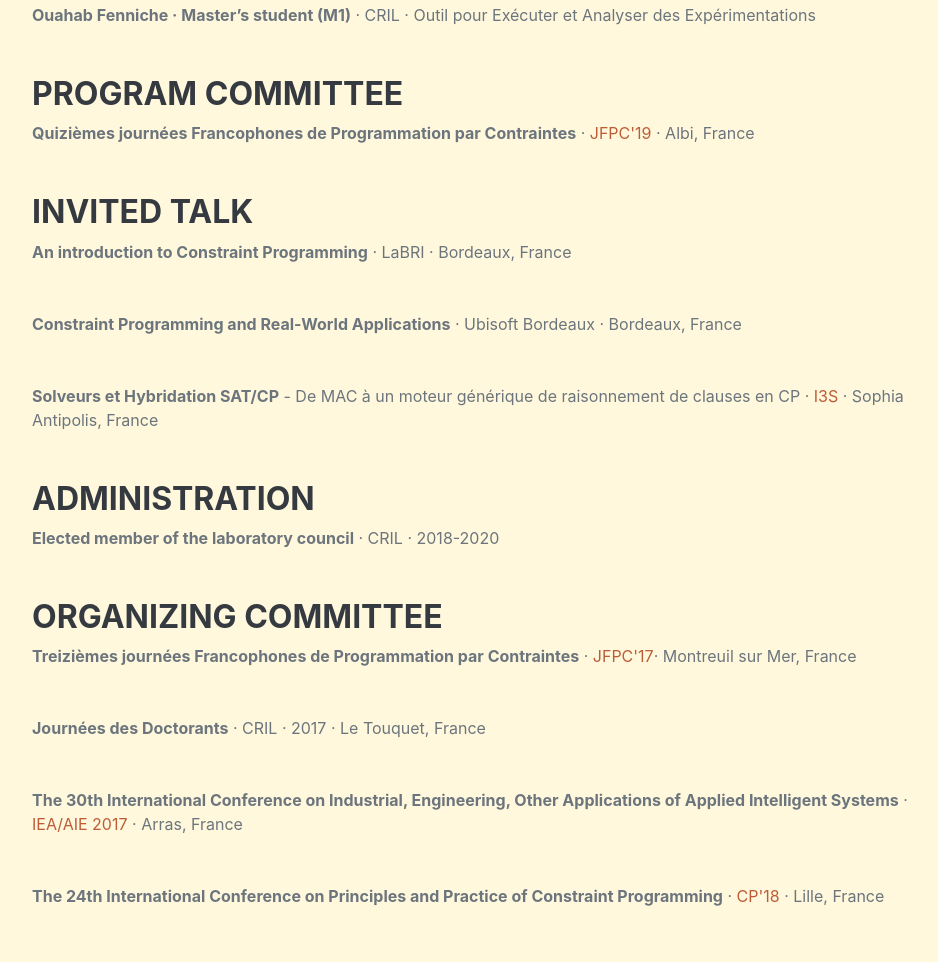
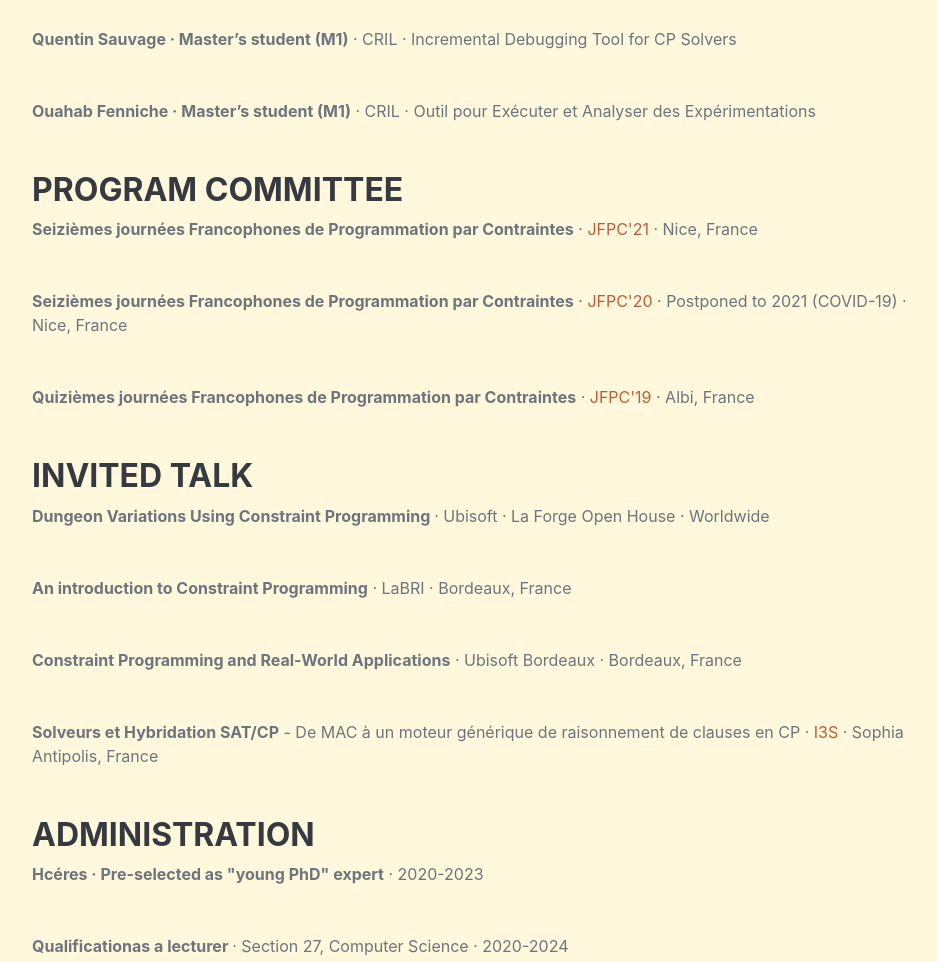
Before and after one commit to gglorian/gglorian.github.io, a plain HTML site: page index.html in a window 1280 px wide. Shown: the part 6119-7081 px from the top of the page, without its empty margins (288-1226 px from the left). Drawn offline with nearby package versions, Linux system fonts and the light colour scheme; files whose address does not match are found by name; a web font is replaced by a local one.

Commit message:
CV updated

```diff
--- a/index.html
+++ b/index.html
@@ -534,10 +534,14 @@
             <h3>Supervising</h3>
             <div class="d-flex flex-column flex-md-row justify-content-between mb-5">
                 <div class="flex-grow-1">
+                    <b>Hugo Martin · Master’s student (M2) End-of-studies Internship</b> · LaBRI & Ubisoft · Procedural Generation Of Narrative Content
+                </div>
+            </div>
+            <div class="d-flex flex-column flex-md-row justify-content-between mb-5">
+                <div class="flex-grow-1">
                     <b>Quentin Sauvage · Master’s student (M1)</b> · CRIL · Incremental Debugging Tool for CP Solvers
                 </div>
             </div>
-
             <div class="d-flex flex-column flex-md-row justify-content-between mb-5">
                 <div class="flex-grow-1">
                     <b>Ouahab Fenniche · Master’s student (M1)</b> · CRIL · Outil pour Exécuter et Analyser des
@@ -548,6 +552,18 @@
             <h3>Program Committee</h3>
             <div class="d-flex flex-column flex-md-row justify-content-between mb-5">
                 <div class="flex-grow-1">
+                    <b>Seizièmes journées Francophones de Programmation par Contraintes</b> ·
+                    <a href="https://jfpc2019.mines-albi.fr/">JFPC'21</a> · Nice, France
+                </div>
+            </div>
+            <div class="d-flex flex-column flex-md-row justify-content-between mb-5">
+                <div class="flex-grow-1">
+                    <b>Seizièmes journées Francophones de Programmation par Contraintes</b> ·
+                    <a href="https://jfpc2019.mines-albi.fr/">JFPC'20</a> · Postponed to 2021 (COVID-19) · Nice, France
+                </div>
+            </div>
+            <div class="d-flex flex-column flex-md-row justify-content-between mb-5">
+                <div class="flex-grow-1">
                     <b>Quizièmes journées Francophones de Programmation par Contraintes</b> ·
                     <a href="https://jfpc2019.mines-albi.fr/">JFPC'19</a> · Albi, France
                 </div>
@@ -555,6 +571,11 @@
 
 
             <h3>Invited Talk</h3>
+            <div class="d-flex flex-column flex-md-row justify-content-between mb-5">
+                <div class="flex-grow-1">
+                    <b>Dungeon Variations Using Constraint Programming </b> · Ubisoft · La Forge Open House · Worldwide
+                </div>
+            </div>
             <div class="d-flex flex-column flex-md-row justify-content-between mb-5">
                 <div class="flex-grow-1">
                     <b>An introduction to Constraint Programming</b> · LaBRI · Bordeaux, France
@@ -573,6 +594,16 @@
             </div>
 
             <h3>Administration</h3>
+            <div class="d-flex flex-column flex-md-row justify-content-between mb-5">
+                <div class="flex-grow-1">
+                    <b>Hcéres · Pre-selected as "young PhD" expert</b> · 2020-2023
+                </div>
+            </div>
+            <div class="d-flex flex-column flex-md-row justify-content-between mb-5">
+                <div class="flex-grow-1">
+                    <b>Qualificationas a lecturer </b> · Section 27, Computer Science · 2020-2024
+                </div>
+            </div>
             <div class="d-flex flex-column flex-md-row justify-content-between mb-5">
                 <div class="flex-grow-1">
                     <b>Elected member of the laboratory council</b> · CRIL · 2018-2020
```
Also changed, not shown: 2 other files.
